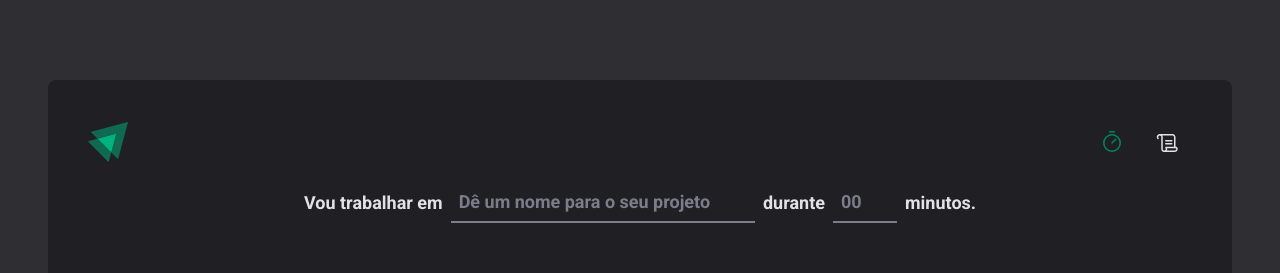
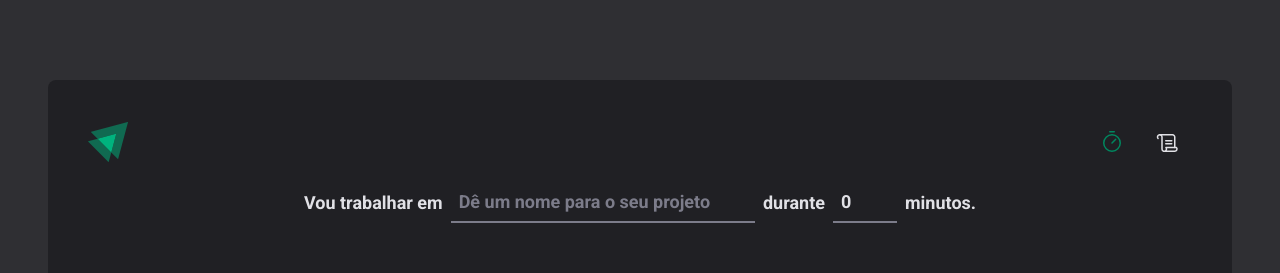
Before and after one commit to philipef-dev/ignite-timer-02, a React (Vite) app: page / in a window 1280 px wide. Shown: the top 273 px of the page. Built offline with nearby package versions, Linux system fonts and the light colour scheme.

Commit message:
Validação do formulário - ok

```diff
--- a/package.json
+++ b/package.json
@@ -10,6 +10,7 @@
     "preview": "vite preview"
   },
   "dependencies": {
+    "@hookform/resolvers": "^5.0.1",
     "phosphor-react": "^1.4.1",
     "react": "^19.0.0",
     "react-dom": "^19.0.0",
--- a/src/pages/Home/index.tsx
+++ b/src/pages/Home/index.tsx
@@ -1,20 +1,42 @@
 import { useForm } from 'react-hook-form';
 import { Play } from "phosphor-react";
-import { ContDownContainer, FormContainer, HomeContainer, MinutsAmountInput, Separator, StartCountDownButton, TaskInput } from "./styles";
+import { zodResolver } from '@hookform/resolvers/zod'
+import * as zod from "zod";
+import {
+    ContDownContainer,
+    FormContainer,
+    HomeContainer,
+    MinutsAmountInput,
+    Separator,
+    StartCountDownButton,
+    TaskInput
+} from "./styles";
 
-type FormInputs = {
-    tasks: string,
-    minutesAmount: number
-}
+const newCycleFormValidationSchema = zod.object({
+    task: zod.string()
+        .min(1, { message: "Informe a tarefa" }),
+    minutesAmount: zod.number()
+        .min(5, { message: "O ciclo precisa ser de no mínimo 5 minutos" })
+        .max(60, { message: "O ciclo precisa ser de no mínimo 60 minutos" })
+})
+
+type NewCycleFormData = zod.infer<typeof newCycleFormValidationSchema>
 
 export function Home() {
-    const { register, handleSubmit, watch } = useForm<FormInputs>();
+    const { register, handleSubmit, watch, reset } = useForm<NewCycleFormData>({
+        resolver: zodResolver(newCycleFormValidationSchema),
+        defaultValues: {
+            task: '',
+            minutesAmount: 0
+        }
+    });
 
-    function handleCreateNewCycle(data: FormInputs) {
-        console.log(data)
+    function handleCreateNewCycle(data: NewCycleFormData) {
+        console.log(data);
+        reset();
     }
 
-    const task = watch('tasks');
+    const task = watch('task');
     const minutes = watch('minutesAmount');
 
     const isSubmitDisabled = !task || !minutes;
@@ -29,7 +51,7 @@ export function Home() {
                         id="task"
                         list="task-suggestions"
                         placeholder="Dê um nome para o seu projeto"
-                        {...register('tasks')}
+                        {...register('task')}
                     />
                     <datalist id="task-suggestions">
                         <option value="Projeto 1" />
```
Also changed, not shown: 1 other file (tests, documents, lock files or other folders).
